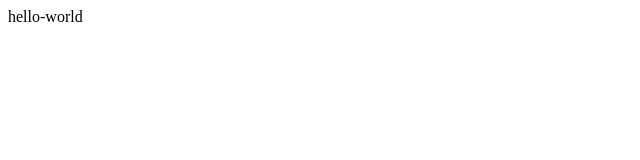
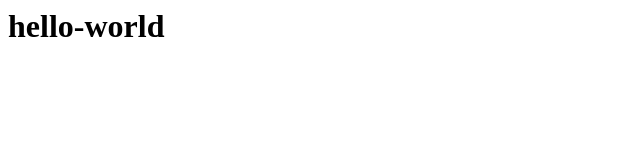
Before and after one commit to hsyyhsy/hello-world, a plain HTML site: page index.html in a window 1280 px wide. Shown: the whole page, without its empty margins (0-640 px from the left). Drawn offline with Linux system fonts and the light colour scheme.

Commit message:
Update index.html

```diff
--- a/index.html
+++ b/index.html
@@ -1,3 +1,3 @@
 <html>
-hello-world
+  <h1>hello-world</h1>
 </html>
```
